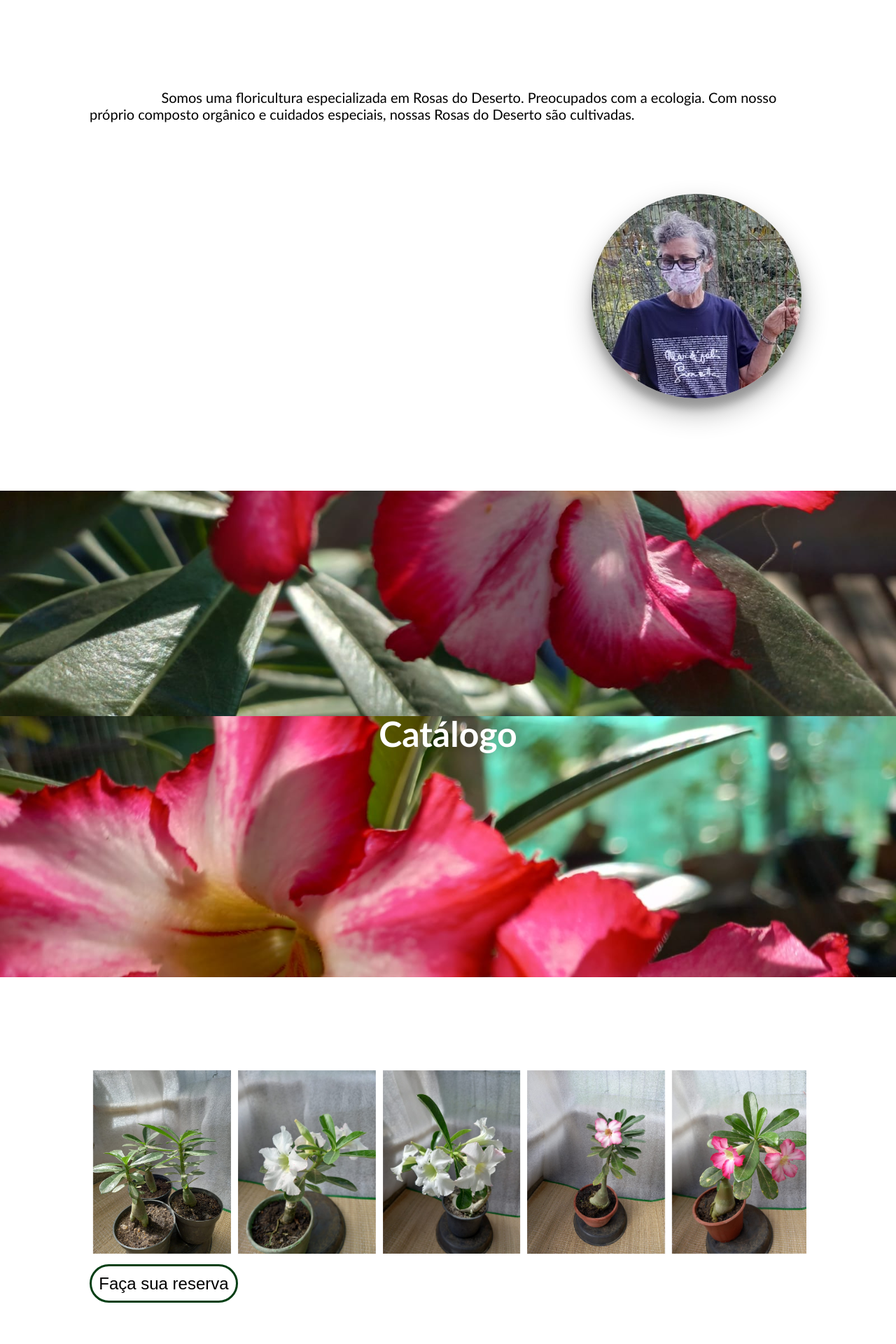
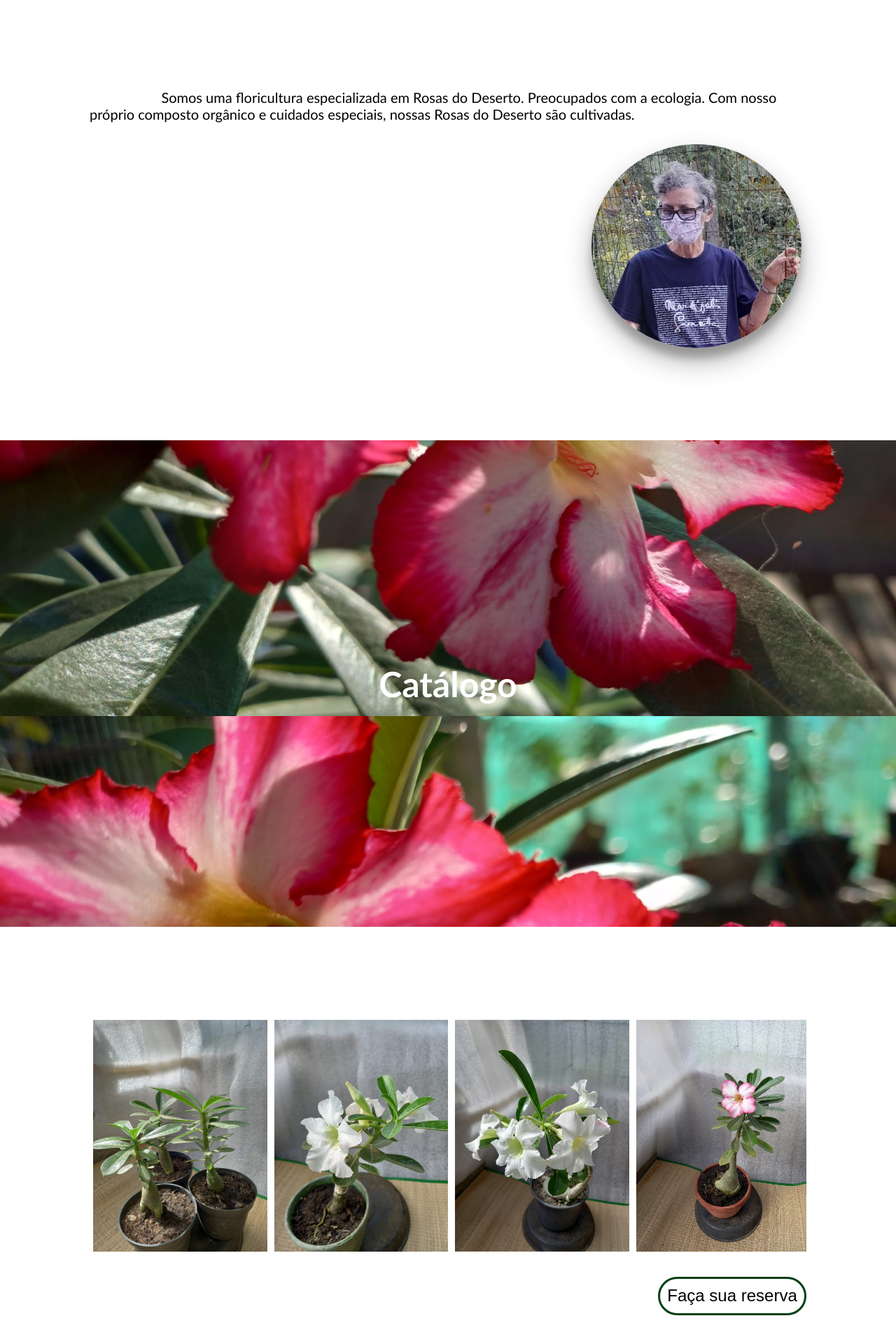
Before and after one commit to cristianoepifanio/Floricultura, a PHP site: page / in a window 1280 px wide. Shown: the part 897-2817 px from the top of the page at 70% size. Run offline with PHP 8.4, Linux system fonts and the light colour scheme; some libraries are stand-ins or nearby versions.

Commit message:
atualização

```diff
--- a/index.html
+++ b/index.html
@@ -4,6 +4,8 @@
     <meta charset="UTF-8">
     <meta http-equiv="X-UA-Compatible" content="IE=edge">
     <meta name="viewport" content="width=device-width, initial-scale=1.0">
+    <!-- Favicon -->
+    <link rel="shortcut icon" href="fotos/Rose.ico" type="image/x-icon">
     <!-- Links CSS -->
     <link rel="stylesheet" href="style/main.css">
     <link rel="stylesheet" href="style/responsivo.css">
@@ -17,6 +19,7 @@
     <link rel="stylesheet" href="https://cdnjs.cloudflare.com/ajax/libs/OwlCarousel2/2.3.4/assets/owl.theme.default.min.css" />
     <script src="https://code.jquery.com/jquery-3.2.1.min.js"></script>
     <script src="https://cdnjs.cloudflare.com/ajax/libs/OwlCarousel2/2.3.4/owl.carousel.min.js"></script>
+
 
     <title>Floricultura Teresinha</title>
 </head>
@@ -61,7 +64,7 @@
       <div class="item"><img src="fotos/img/rosa cheia.jpeg" alt="Rosa Cheia"></div>
       </div>
       <a href="catalogo.html"><button class="reserva">Faça sua reserva</button></a>
-  </div>
+    </div>
 
   <div id="Historia" class="categorias">
     <h1>História</h1>
@@ -76,6 +79,7 @@
   <footer>
     <h2>Endereço</h2>
     <address>Av. Alfredo Bandeira de Melo, 1 - Ana de Albuquerque, Igarassu - PE, 53630-030</address>
+    <iframe src="https://www.google.com/maps/embed?pb=!1m18!1m12!1m3!1d3952.4199838989034!2d-34.91207619681826!3d-7.851037161345874!2m3!1f0!2f0!3f0!3m2!1i1024!2i768!4f13.1!3m3!1m2!1s0x7ab14d4e2705717%3A0x4c7433749eb8713f!2sCentro%20Mari%C3%A1polis%20Santa%20Maria!5e0!3m2!1spt-BR!2sbr!4v1668990442002!5m2!1spt-BR!2sbr" width="70%" height="40%" margin="auto" style="border:0;" allowfullscreen="" loading="lazy" referrerpolicy="no-referrer-when-downgrade"></iframe>
 
     <h2>Contatos:    <a href="#"><i class="fa-brands fa-whatsapp"></i></a> <a href="https://www.instagram.com/rdterezinha_/" target="_blank"><i class="fa-brands fa-instagram"></i></a></h2>
     <div class="redes-sociais"></div>
--- a/js/main.js
+++ b/js/main.js
@@ -16,7 +16,7 @@ $(document).ready(function() {
     loop: true,
     dots: false,
     autoplay: true,
-    autoplayTimeout:2000,
+    autoplayTimeout:4000,
     margin: 10,
     responsive:{
         0:{
@@ -26,7 +26,7 @@ $(document).ready(function() {
             items:3
         },
         1000:{
-         items:5
+         items:4
         }
    }
    });
--- a/style/main.css
+++ b/style/main.css
@@ -73,7 +73,7 @@ h1 {
 .foto-perfil {
     border-radius: 50%;
     justify-content: right;
-    margin: 10% 0 0 70%;
+    margin: 3% 0 0 70%;
     box-shadow: rgba(0, 0, 0, 0.3) 0px 19px 38px, rgba(0, 0, 0, 0.22) 0px 15px 12px;
 
 
@@ -100,14 +100,15 @@ h1 {
     padding: 8%;
 }
 button {
-    margin: 1% auto;
+    margin: 3% auto;
     border: 3px solid #043f15;
     background-color: #fff;
     border-radius: 30px;
     padding: 1%;
     transition: 0.3s;
     font-size: x-large;
-    align-content: center;
+    position: relative;
+    float: right;
 }
 button:hover{
 
@@ -138,7 +139,7 @@ img{
 footer {
     /* background-color: #884919; */
     background-image: url(../fotos/fotoa-redimensionadas-para-o-site/madeira\ fundo\ 1.jpg);
-    height: 150px;
+
     color: #043f15;
     margin: auto;
     display: flex;
@@ -148,6 +149,10 @@ footer {
     gap: 5%;
     padding-top: 1.5%;
 
+}
+iframe{
+    margin: 1% auto;
+    border-radius: 10px;
 }
 a {
     color: #043f15;
```
Also changed, not shown: catalogo.html (+10 -1 lines), fotos/Rose.ico (added).
